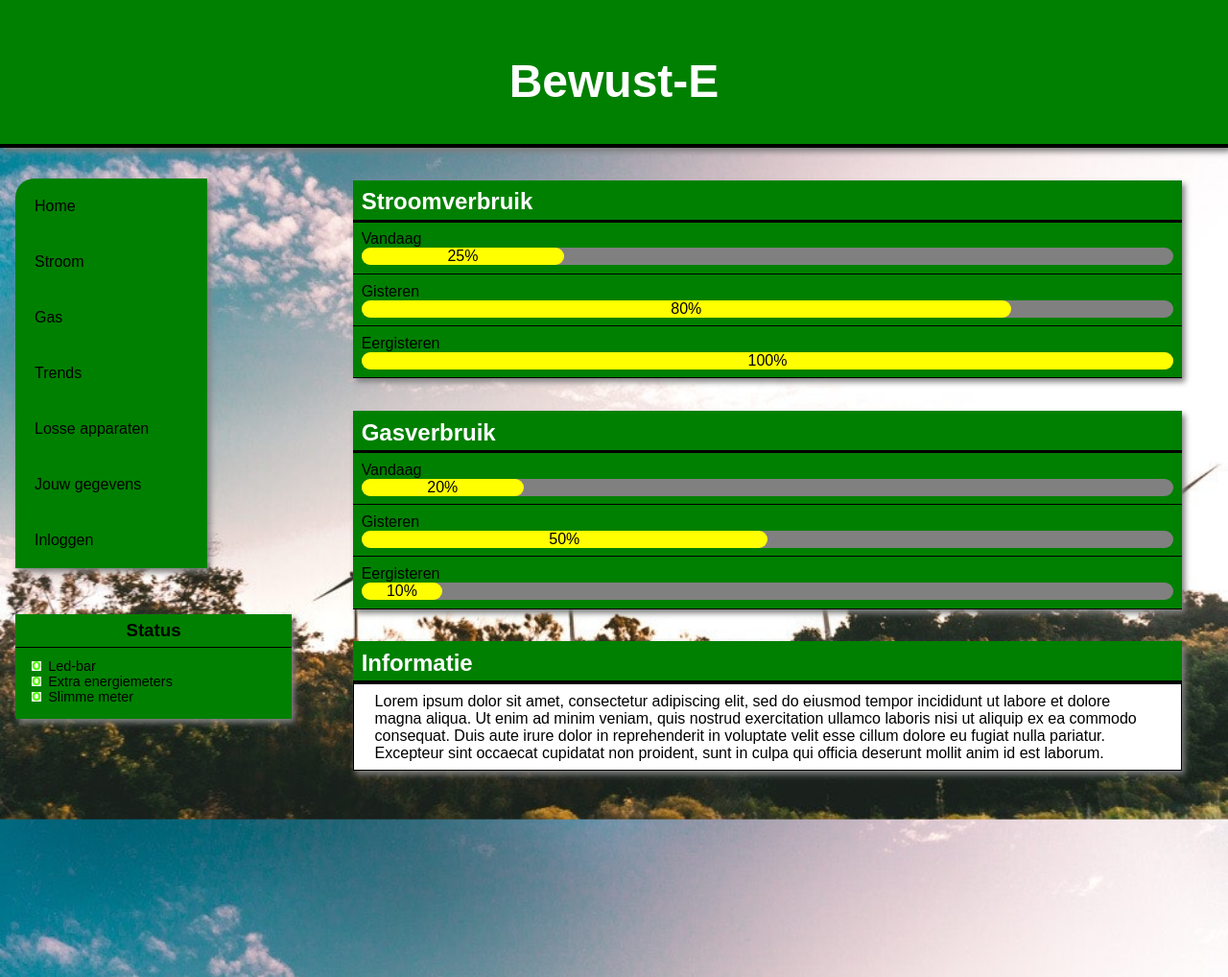
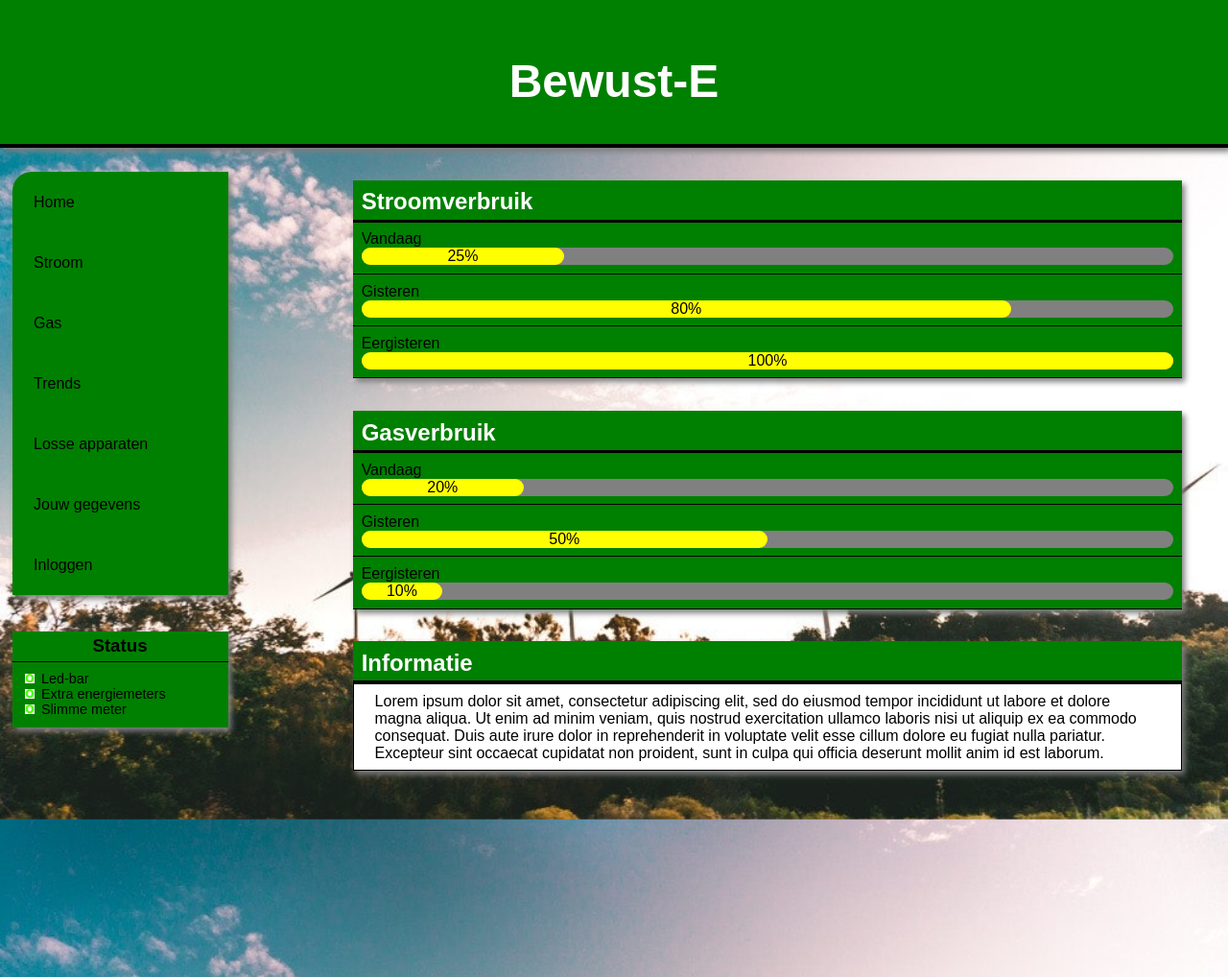
Before and after one commit to kebabinjeneus/Challenge-D3D, a PHP site: page / in a window 1280 px wide. Shown: the whole page at 96% size. Run offline with PHP 8.4, Linux system fonts and the light colour scheme.

Commit message:
fix status bar scaling

```diff
--- a/src/html/css/main-style.css
+++ b/src/html/css/main-style.css
@@ -9,6 +9,10 @@ html, body {
     background-size:cover;
     background-repeat: no-repeat;
     background-attachment: fixed;
+}
+
+.singup {
+
 }
 
 .title {
@@ -30,11 +34,11 @@ html, body {
     width: 25%;
     top: 0;
     position: sticky;
+    max-width: 250px;
 }
 
 .navbar {
     height: auto;
-    max-width: 200px;
     margin-top: 10%;
     margin-left: 5%;
     margin-right: 5%;
@@ -87,7 +91,7 @@ html, body {
 
 .right {
     height: 100%;
-    float: left;
+    float: right;
     width: 75%;
     padding-bottom: 5%;
 
```
